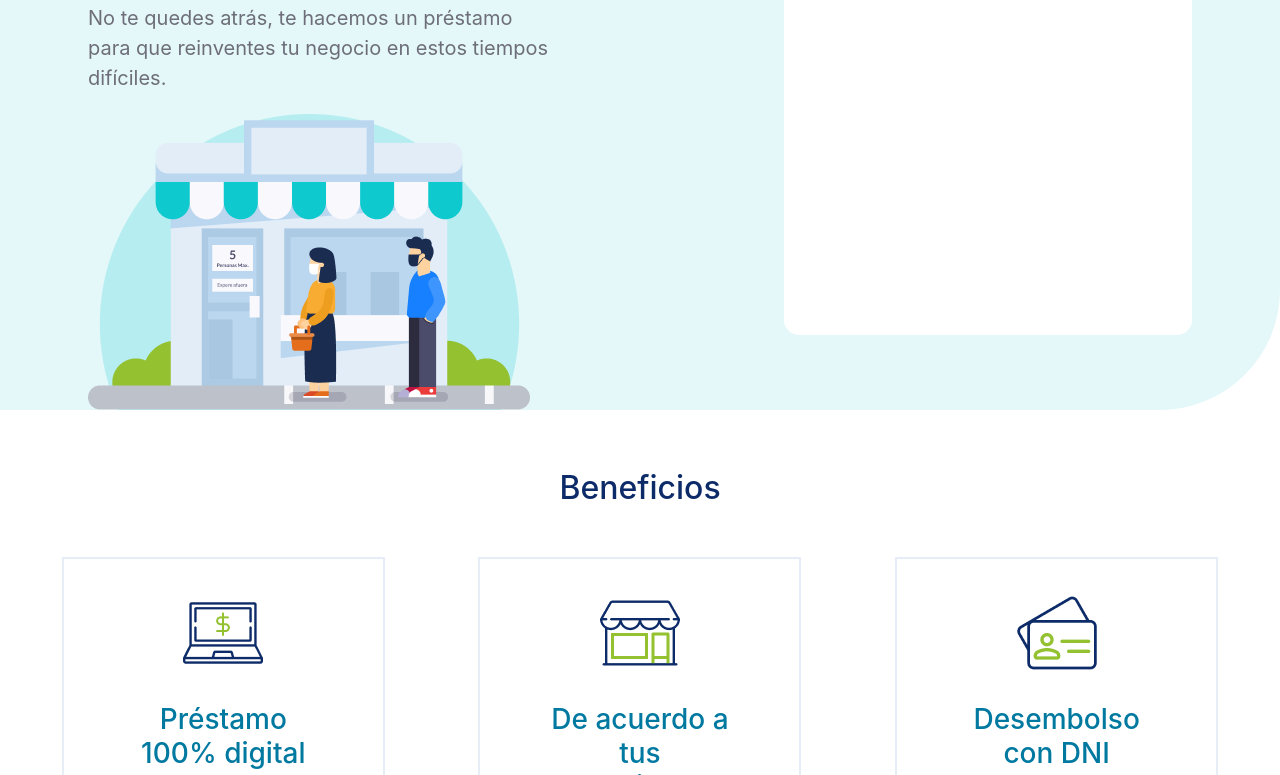
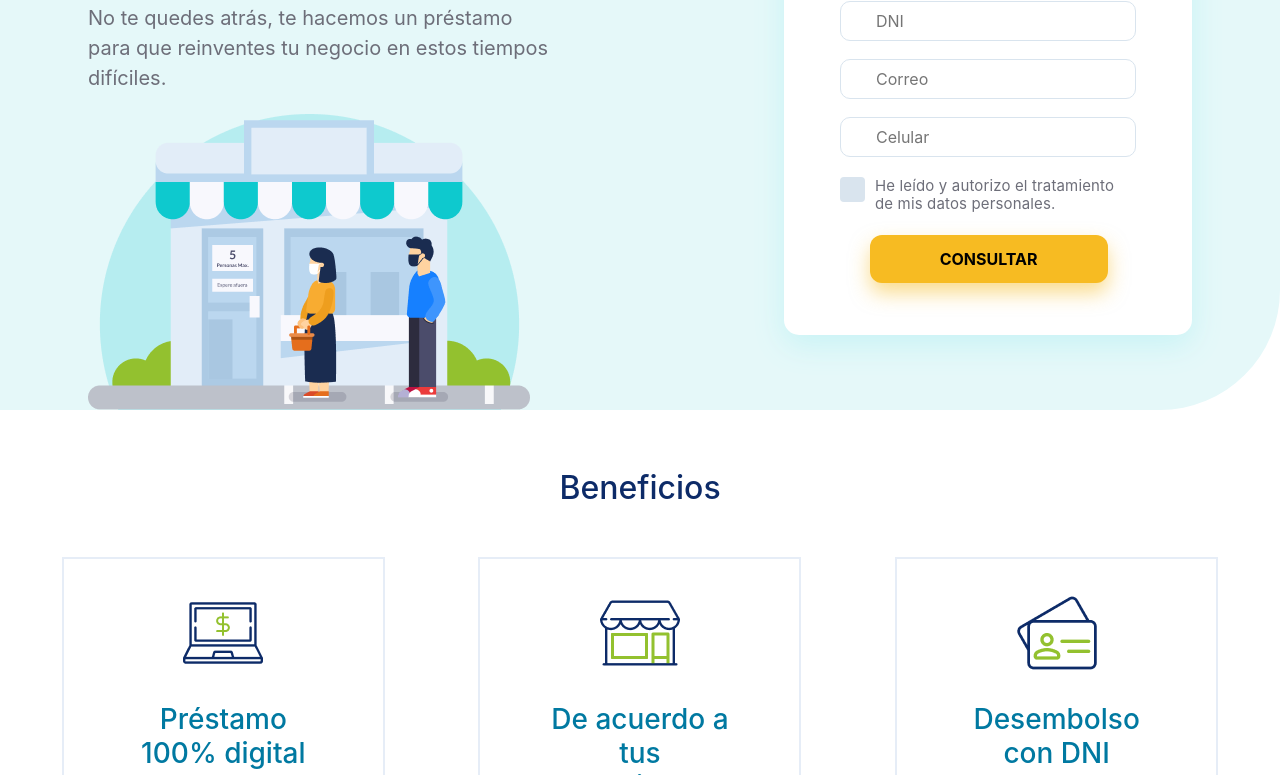
Before and after one commit to JuanManuel97/JuanManuel97.github.io, a plain HTML site: page index.html in a window 1280 px wide. Shown: the part 274-1049 px from the top of the page. Drawn offline with nearby package versions, Linux system fonts and the light colour scheme.

Commit message:
formateo de codigo y campo de consulta

```diff
--- /dev/null
+++ b/css/checkbox.css
@@ -0,0 +1,60 @@
+
+/*contenedor del checkbox*/
+.radio-container {
+    display: block;
+    position: relative;
+    padding-left: 35px;
+    margin-bottom: 12px;
+    cursor: pointer;
+    font-size: 22px;
+    -webkit-user-select: none;
+    -moz-user-select: none;
+    -ms-user-select: none;
+    user-select: none;
+  }
+
+  /*sobreescribe el checkbox por defecto*/
+  .radio-container input {
+      position: absolute;
+      opacity: 0;
+      cursor: pointer;
+      height: 0;
+      width: 0;
+    }
+
+
+  /* Crea el checkbox tuneado */
+  .checkmark {
+      position: absolute;
+      top: 0;
+      left: 0;
+      height: 25px;
+      width: 25px;
+      background-color: #D9E4EE;
+      border-radius: 4px;
+    }
+
+  /* Crea el checkmark */
+  .checkmark:after {
+      content: "";
+      position: absolute;
+      display: none;
+    }
+
+    /* muestra el checkmark cuando se marque */
+    .radio-container input:checked ~ .checkmark:after {
+      display: block;
+    }
+
+    /* tuneo para el checkmark  */
+    .radio-container .checkmark:after {
+      left: 9px;
+      top: 5px;
+      width: 5px;
+      height: 10px;
+      border: solid white;
+      border-width: 0 3px 3px 0;
+      -webkit-transform: rotate(45deg);
+      -ms-transform: rotate(45deg);
+      transform: rotate(45deg);
+    }
--- a/css/style.css
+++ b/css/style.css
@@ -1,7 +1,5 @@
-
-
 body {
-    font-family: 'Lato', sans-serif;
+  font-family: "Lato", sans-serif;
 }
 
 .header {
@@ -16,7 +14,7 @@ body {
   justify-content: space-between;
   align-items: center;
   box-sizing: border-box;
-    background: #E5F8F9;
+  background: #e5f8f9;
 }
 
 .wrap {
@@ -25,7 +23,6 @@ body {
   margin: 0 auto;
   padding-left: 15px;
   padding-right: 15px;
-
 }
 
 .nav {
@@ -36,17 +33,17 @@ body {
   align-items: center;
 }
 
-.nav>li {
+.nav > li {
   margin-left: 4.875rem;
 }
 
-.nav>li>a {
+.nav > li > a {
   text-decoration: none;
-    color: #0D2B68;
+  color: #0d2b68;
   line-height: 103.9%;
 }
 
-.logo{
+.logo {
   display: flex;
   align-items: center;
 }
@@ -56,7 +53,6 @@ body {
   width: 111px;
   height: 46.85px;
   background-image: url(../img/logo_caja.png);
-
 }
 
 .page {
@@ -68,23 +64,21 @@ body {
 }
 
 .main-text-color {
-    color: #0D2B68 !important;
+  color: #0d2b68 !important;
 }
 
 .second-text-color {
-    color: #6D6E79 !important;
+  color: #6d6e79 !important;
 }
 
 .third-text-color {
-    color: #0079A1 !important;
+  color: #0079a1 !important;
 }
-
 
 .second-text-alignment {
   text-align: center;
   margin-left: 2.625rem;
   margin-right: 2.625rem;
-
 }
 
 .third-text-alignment {
@@ -93,7 +87,6 @@ body {
 
   text-align: center;
 }
-
 
 .main-text {
   width: 34.375rem;
@@ -115,11 +108,46 @@ body {
   left: 47.9375rem;
   top: 6.875rem;
   margin-bottom: 4.5rem;
+  padding-left: 3.5rem;
+  padding-right: 3.5rem;
 
-    background: #FFFFFF;
+  background: #ffffff;
   border-radius: 15px;
+  box-shadow: 0px 10px 30px #c8f3f5;
+}
 
+.campo-consulta {
+  height: 2.5rem;
+  width: 18.5rem;
+  left: 60.96%;
+  right: 17.11%;
+  top: 224px;
+  padding-left: 35px;
 
+  background: #ffffff;
+  border: 1.3px solid #d9e4ee;
+  box-sizing: border-box;
+  border-radius: 10px;
+}
+
+.radio {
+  position: absolute;
+  left: 61.26%;
+  right: 36.96%;
+  top: 21.1%;
+  bottom: 77.64%;
+
+  background: #d9e4ee;
+  border-radius: 4px;
+}
+
+.button-aceptar {
+  background: #f7bb22;
+  box-shadow: 0px 10px 20px rgba(246, 187, 34, 0.51);
+  border-radius: 12px;
+  border:none;
+  font-weight: bold;
+  font-size:1rem;
 }
 
 .beneficios-item {
@@ -131,8 +159,8 @@ body {
 
   /* background */
 
-    background: #FFFFFF;
-    border: 0.14375rem solid #E6EDF7;
+  background: #ffffff;
+  border: 0.14375rem solid #e6edf7;
   box-sizing: border-box;
   border-radius: 0px 0px 3.125rem 0px;
 }
@@ -141,13 +169,13 @@ body {
 
  }*/
 
- .flex-jumpline{
+.flex-jumpline {
   display: flex;
   justify-content: space-around;
   flex-wrap: wrap;
 }
 
- .footer{
+.footer {
   width: 100%;
   max-width: 84.375rem;
   margin: 0 auto;
@@ -160,5 +188,5 @@ body {
   justify-content: space-between;
   align-items: center;
   box-sizing: border-box;
-    color: #FFFFFF;
+  color: #ffffff;
 }
--- a/index.html
+++ b/index.html
@@ -1,23 +1,35 @@
 <!DOCTYPE html>
 <html lang="en">
+
 <head>
     <meta charset="UTF-8">
     <meta name="viewport" content="width=device-width, initial-scale=1.0">
     <title>Home - Prestamos</title>
-    <link href="https://fonts.googleapis.com/css2?family=Lato:ital,wght@0,100;0,300;0,400;0,700;0,900;1,100;1,300;1,400;1,700;1,900&display=swap" rel="stylesheet">
+    <link
+        href="https://fonts.googleapis.com/css2?family=Lato:ital,wght@0,100;0,300;0,400;0,700;0,900;1,100;1,300;1,400;1,700;1,900&display=swap"
+        rel="stylesheet">
     <link rel="stylesheet" href="https://cdnjs.cloudflare.com/ajax/libs/normalize/8.0.1/normalize.min.css">
     <link rel="stylesheet" href="css/style.css">
+    <link rel="stylesheet" href="css/checkbox.css">
 
-    <link rel="stylesheet" href="https://stackpath.bootstrapcdn.com/bootstrap/4.3.1/css/bootstrap.min.css" integrity="sha384-ggOyR0iXCbMQv3Xipma34MD+dH/1fQ784/j6cY/iJTQUOhcWr7x9JvoRxT2MZw1T" crossorigin="anonymous">
+    <link rel="stylesheet" href="https://stackpath.bootstrapcdn.com/bootstrap/4.3.1/css/bootstrap.min.css"
+        integrity="sha384-ggOyR0iXCbMQv3Xipma34MD+dH/1fQ784/j6cY/iJTQUOhcWr7x9JvoRxT2MZw1T" crossorigin="anonymous">
 
 
-    <script src="https://code.jquery.com/jquery-3.3.1.slim.min.js" integrity="sha384-q8i/X+965DzO0rT7abK41JStQIAqVgRVzpbzo5smXKp4YfRvH+8abtTE1Pi6jizo" crossorigin="anonymous"></script>
+    <script src="https://code.jquery.com/jquery-3.3.1.slim.min.js"
+        integrity="sha384-q8i/X+965DzO0rT7abK41JStQIAqVgRVzpbzo5smXKp4YfRvH+8abtTE1Pi6jizo"
+        crossorigin="anonymous"></script>
 
-    <script src="https://cdnjs.cloudflare.com/ajax/libs/popper.js/1.14.7/umd/popper.min.js" integrity="sha384-UO2eT0CpHqdSJQ6hJty5KVphtPhzWj9WO1clHTMGa3JDZwrnQq4sF86dIHNDz0W1" crossorigin="anonymous"></script>
+    <script src="https://cdnjs.cloudflare.com/ajax/libs/popper.js/1.14.7/umd/popper.min.js"
+        integrity="sha384-UO2eT0CpHqdSJQ6hJty5KVphtPhzWj9WO1clHTMGa3JDZwrnQq4sF86dIHNDz0W1"
+        crossorigin="anonymous"></script>
 
-    <script src="https://stackpath.bootstrapcdn.com/bootstrap/4.3.1/js/bootstrap.min.js" integrity="sha384-JjSmVgyd0p3pXB1rRibZUAYoIIy6OrQ6VrjIEaFf/nJGzIxFDsf4x0xIM+B07jRM" crossorigin="anonymous"></script>
+    <script src="https://stackpath.bootstrapcdn.com/bootstrap/4.3.1/js/bootstrap.min.js"
+        integrity="sha384-JjSmVgyd0p3pXB1rRibZUAYoIIy6OrQ6VrjIEaFf/nJGzIxFDsf4x0xIM+B07jRM"
+        crossorigin="anonymous"></script>
 
 </head>
+
 <body>
     <header style="background: #E5F8F9">
         <div class="header">
@@ -38,29 +50,49 @@
     <div class="page page-top" style="background: #E5F8F9;">
         <div class="wrap">
             <div class="flex-jumpline">
-
                 <div class="main-text" style="margin-top:0.9375rem;max-width: 100%;">
-                    <h1 style="font-size: 2.8125rem";  class="main-text-color">No hay excusas, te ayudamos a reinventarte.</h1>
-                    <p style="font-size: 1.25rem; margin-top:0.875rem; padding-right:5.3125rem;" class="second-text-color"> No te quedes atrás, te hacemos un préstamo para que reinventes tu negocio en estos tiempos difíciles.</p>
-                    <img style="margin-top:0.300rem;width:27.625rem;height:18.5rem;max-width: 100%;" src="img/home_people_queue.png" alt="">
+                    <h1 style="font-size: 2.8125rem" ; class="main-text-color">No hay excusas, te ayudamos a
+                        reinventarte.</h1>
+                    <p style="font-size: 1.25rem; margin-top:0.875rem; padding-right:5.3125rem;"
+                        class="second-text-color"> No te quedes atrás, te hacemos un préstamo para que reinventes tu
+                        negocio en estos tiempos difíciles.</p>
+                    <img style="margin-top:0.300rem;width:27.625rem;height:18.5rem;max-width: 100%;"
+                        src="img/home_people_queue.png" alt="">
                 </div>
                 <div class="consulta" style="margin-top:0.9375rem;max-width: 100%;">
-
+                    <div style="margin-top:2.5rem;">
+                        <p style="color: #0D2B68;font-size:1.25rem;line-height:1.5rem;letter-spacing: 0.02em;">Descubre
+                            si tienes un crédito pre-aprobado con nosotros</p>
+                    </div>
+                    <div style="margin-top: 2rem;margin-bottom: 1.25rem;">
+                        <input id="DNI" class="campo-consulta" placeholder="DNI" type="text">
+                        <input id="correo" class="campo-consulta" placeholder="Correo"
+                            style="margin-top: 1.125rem;margin-bottom: 1.125rem;" class="campo-consulta" type="text">
+                        <input id="celular" class="campo-consulta" placeholder="Celular" type="text">
+                    </div>
+                    <label class="radio-container"
+                        style="font-size: 0.9375rem;line-height: 121.9%;letter-spacing: 0.01em;color: #6D6E79;">He leído
+                        y autorizo el tratamiento de mis datos personales.
+                        <input type="checkbox">
+                        <span class="checkmark"></span>
+                    </label>
+                    <button class="button-aceptar"
+                        style="width:14.875rem;height:3rem;margin-top:10px;margin-left: 10%;margin-right: 10%;">CONSULTAR</button>
                 </div>
             </div>
-
 
         </div>
     </div>
     <div class="page">
         <div class="wrap">
             <h2 class="main-text-color" style="text-align: center; margin-bottom: 3.125rem;">Beneficios</h2>
-            <div class="beneficios flex-jumpline"  >
+            <div class="beneficios flex-jumpline">
                 <div class="beneficios-item">
                     <img class="img-center" src="img/home_prestamo_digital.png" alt="">
                     <div>
                         <h3 class="third-text-color third-text-alignment">Préstamo 100% digital</h3>
-                        <p class="second-text-color second-text-alignment">Descubre si tienes una oferta aprobada sin ir a nuestras oficinas</p>
+                        <p class="second-text-color second-text-alignment">Descubre si tienes una oferta aprobada sin ir
+                            a nuestras oficinas</p>
                         <br>
                     </div>
                 </div>
@@ -68,7 +100,8 @@
                     <img class="img-center" src="img/home_acuerdo_necesidades.png" alt="">
                     <div>
                         <h3 class="third-text-color third-text-alignment">De acuerdo a tus necesidades</h3>
-                        <p class="second-text-color second-text-alignment">Si eres emprendedor o dependiente tenemos una oferta para ti</p>
+                        <p class="second-text-color second-text-alignment">Si eres emprendedor o dependiente tenemos una
+                            oferta para ti</p>
                         <br>
                     </div>
                 </div>
@@ -76,7 +109,8 @@
                     <img class="img-center" src="img/home_desembolso_dni.png" alt="">
                     <div>
                         <h3 class="third-text-color third-text-alignment">Desembolso con DNI</h3>
-                        <p class="second-text-color second-text-alignment">Si tienes una oferta aprobada, el trámite es aún más fácil.</p>
+                        <p class="second-text-color second-text-alignment">Si tienes una oferta aprobada, el trámite es
+                            aún más fácil.</p>
                         <br>
                     </div>
                 </div>
@@ -85,7 +119,7 @@
     </div>
     <div class="page">
         <div class="wrap">
-            <h2 class="main-text-color"  style="text-align: center; margin-bottom: 3.125rem;">Testimonios</h2>
+            <h2 class="main-text-color" style="text-align: center; margin-bottom: 3.125rem;">Testimonios</h2>
         </div>
     </div>
     <footer style="background: #0D2B68;">
@@ -103,4 +137,5 @@
         </div>
     </footer>
 </body>
+
 </html>
```
Lines whose indentation alone changed are shown as unchanged.
